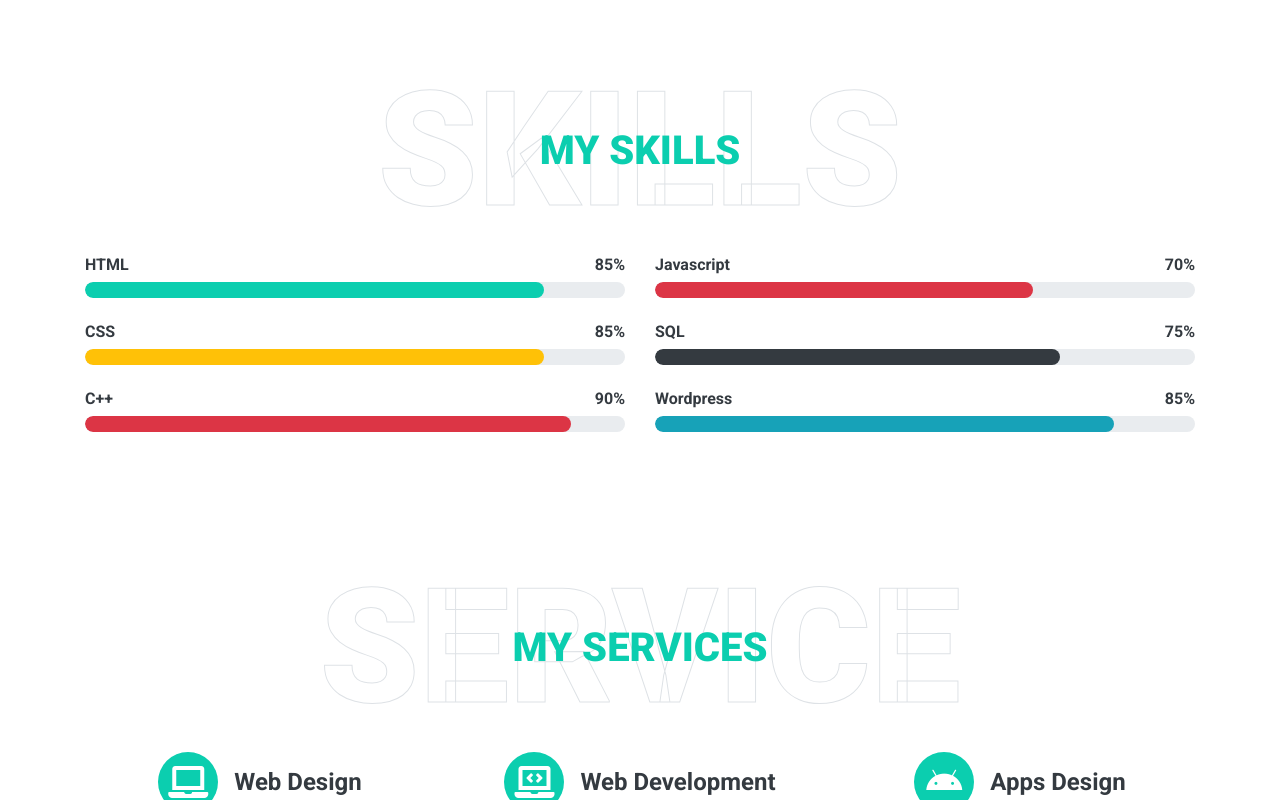
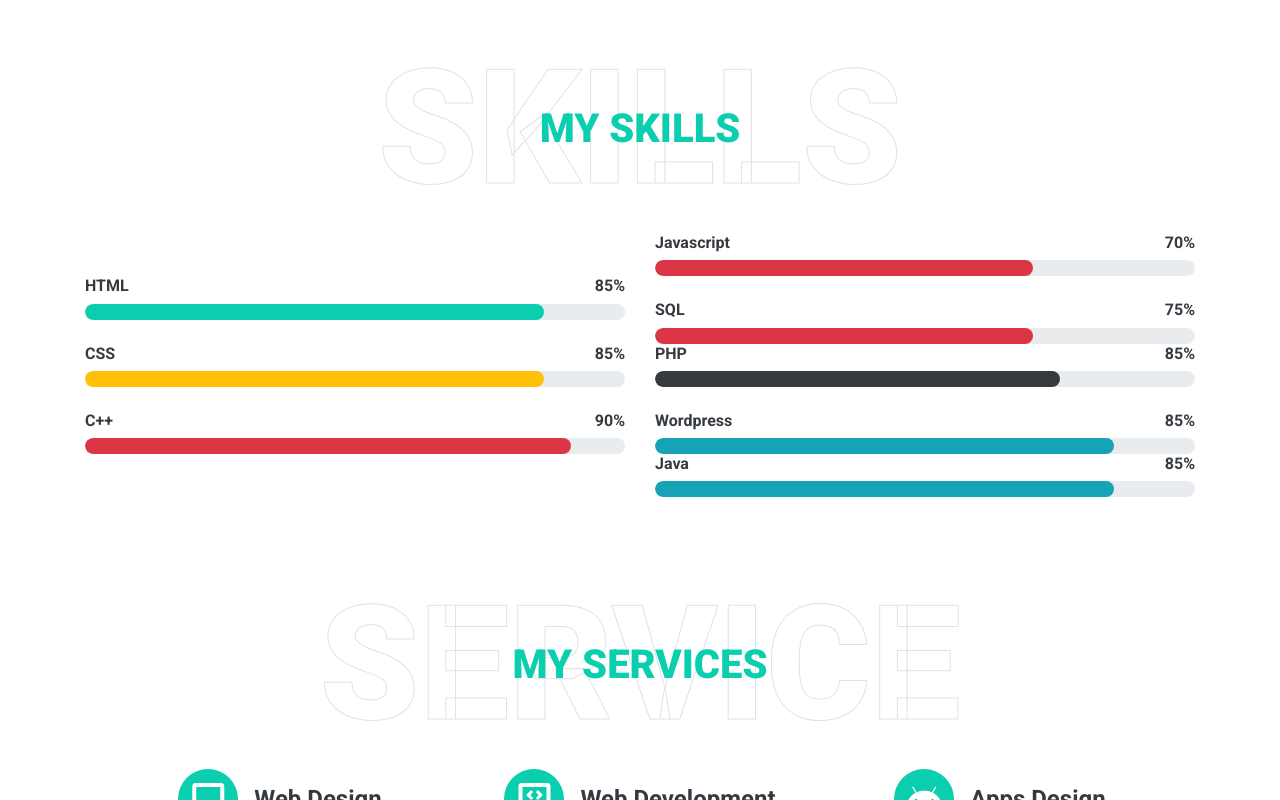
Before and after one commit to sepheuss/sepheuss.github.io, a plain HTML site: page index.html in a window 1280 px wide. Shown: the part 2796-3596 px from the top of the page. Drawn offline with nearby package versions, Linux system fonts and the light colour scheme.

Commit message:
Update index.html

```diff
--- a/index.html
+++ b/index.html
@@ -112,7 +112,7 @@
             </div>
             <div class="row align-items-center">
                 <div class="col-lg-5 pb-4 pb-lg-0">
-                    <img class="img-fluid rounded w-100" src="img/about.jpg" alt="">
+                    <!--<img class="img-fluid rounded w-100" src="img/about.jpg" alt="">-->
                 </div>
                 <div class="col-lg-7">
                     <h3 class="mb-4">UI/UX Designer & Web Developer</h3>
@@ -257,12 +257,28 @@
                             <h6 class="font-weight-bold">75%</h6>
                         </div>
                         <div class="progress">
+                            <div class="progress-bar bg-danger" role="progressbar" aria-valuenow="70" aria-valuemin="0" aria-valuemax="100"></div>
+                        </div>
+                        <div class="skill mb-4">
+                        <div class="d-flex justify-content-between">
+                            <h6 class="font-weight-bold">PHP</h6>
+                            <h6 class="font-weight-bold">85%</h6>
+                        </div>
+                        <div class="progress">
                             <div class="progress-bar bg-dark" role="progressbar" aria-valuenow="75" aria-valuemin="0" aria-valuemax="100"></div>
                         </div>
                     </div>
                     <div class="skill mb-4">
                         <div class="d-flex justify-content-between">
                             <h6 class="font-weight-bold">Wordpress</h6>
+                            <h6 class="font-weight-bold">85%</h6>
+                        </div>
+                        <div class="progress">
+                            <div class="progress-bar bg-info" role="progressbar" aria-valuenow="85" aria-valuemin="0" aria-valuemax="100"></div>
+                        </div>
+                        <div class="skill mb-4">
+                        <div class="d-flex justify-content-between">
+                            <h6 class="font-weight-bold">Java</h6>
                             <h6 class="font-weight-bold">85%</h6>
                         </div>
                         <div class="progress">
@@ -317,7 +333,7 @@
                 <div class="col-lg-4 col-md-6 text-center mb-5">
                     <div class="d-flex align-items-center justify-content-center mb-4">
                         <i class="fab fa-2x fa-apple service-icon bg-primary text-white mr-3"></i>
-                        <h4 class="font-weight-bold m-0">Apps Development</h4>
+                        <h4 class="font-weight-bold m-0">Software Development</h4>
                     </div>
                     <p>As an app developer, I have a strong foundation in app development techniques and technologies, gained through my
                     education at Unity University. With a passion for creating innovative and functional mobile applications, I specialize
```
